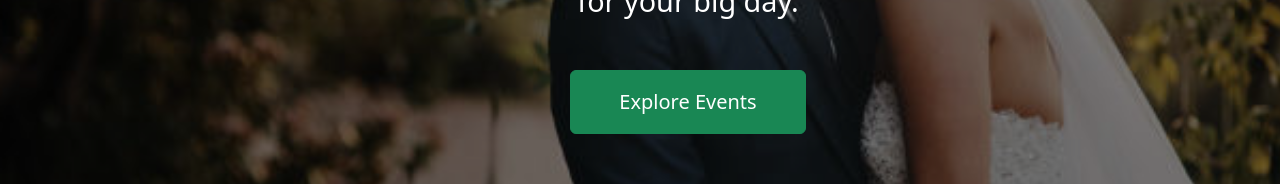
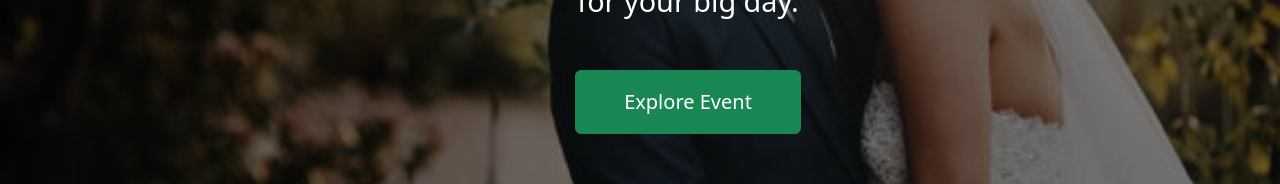
Before and after one commit to IBIRASA/KnotNest, a React (Create React App) app in the folder vow-venue-frontend/: page / in a window 1280 px wide. Shown: the part 477-661 px from the top of the page. Built offline with nearby package versions, Linux system fonts and the light colour scheme.

Commit message:
testing: ci/cd pipeline

```diff
--- a/vow-venue-frontend/src/components/LandingPage.jsx
+++ b/vow-venue-frontend/src/components/LandingPage.jsx
@@ -58,7 +58,7 @@ function LandingPage() {
           onClick={() => navigate('/eventlist')}
           className="px-5 py-3 rounded"
         >
-          Explore Events
+          Explore Event
         </Button>
       </div>
     </div>
```
